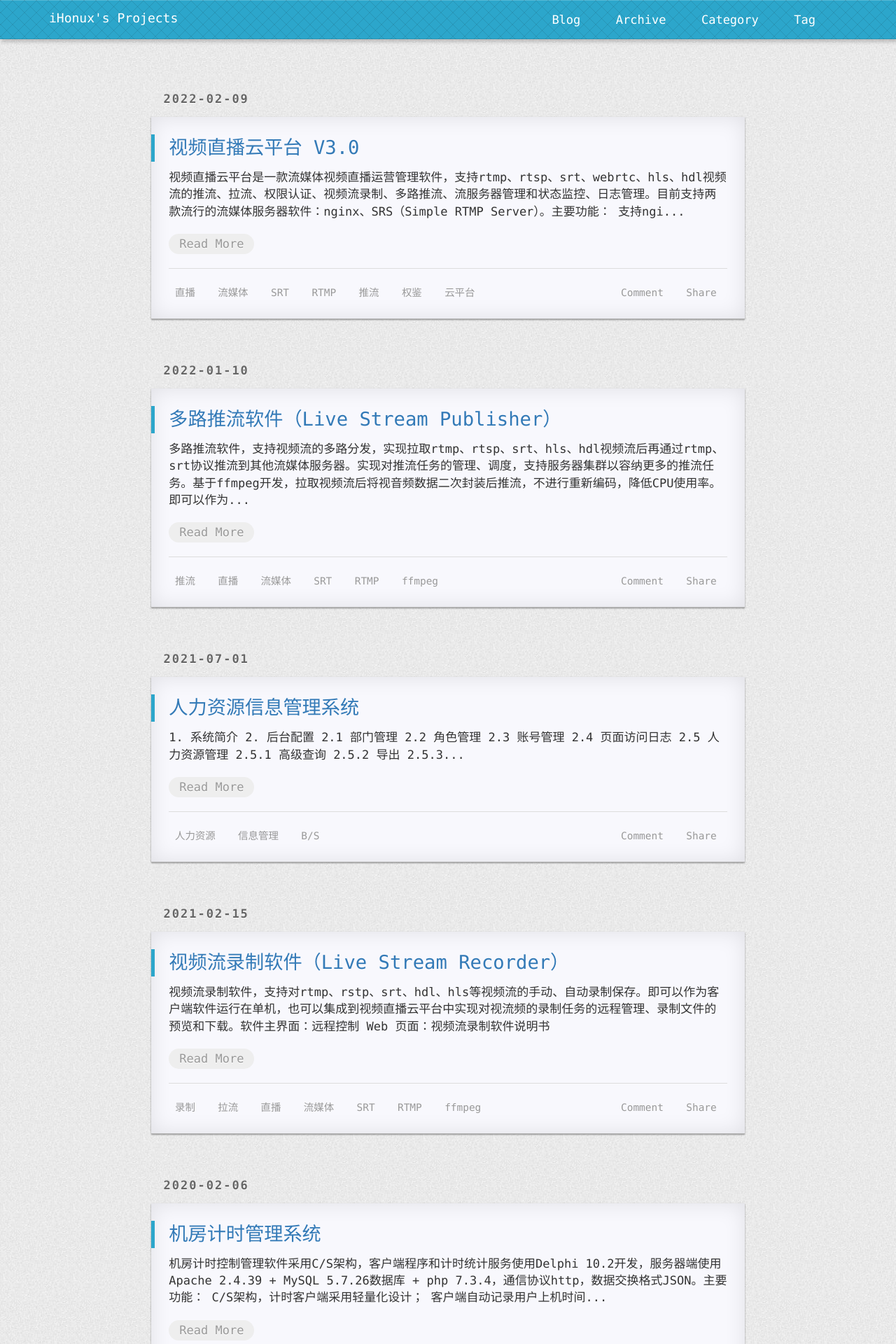
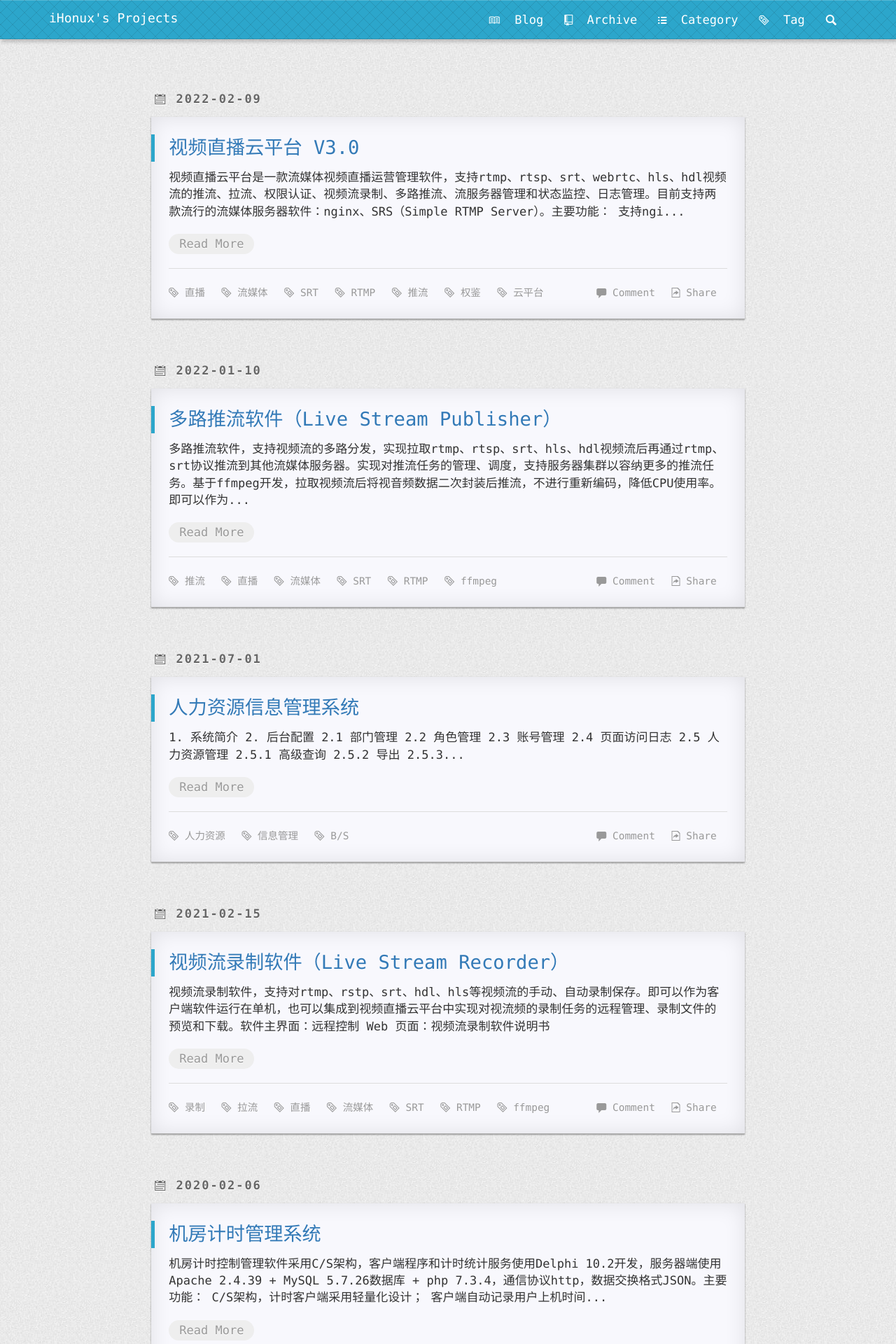
Before and after one commit to fxrj/fxrj.github.io, a Jekyll site: the page built from index.html, in a window 1280 px wide. Shown: the top 1920 px of the page at 70% size. Built offline with Jekyll 4.4.1, drawn with Linux system fonts in a browser that asks for light colours; nearby versions of some CDN libraries; the list of posts is cut into pages by our own code; comment, search, counter and statistics services are not loaded; a style sheet for code colours, icons or effects is not loaded.

Commit message:
Update head.html

```diff
--- a/_includes/head.html
+++ b/_includes/head.html
@@ -11,7 +11,7 @@
     <link rel="alternate" type="application/rss+xml" title="{{ site.title }}" href="{{ '/feed.xml' | prepend: site.baseurl | prepend: site.url }}"  />
 
     <link rel="stylesheet" href="https://libs.baidu.com/bootstrap/3.3.0/css/bootstrap.min.css"/>
-    <link rel="stylesheet" href="https://cdn.bootcss.com/octicons/3.5.0/octicons.min.css" >
+    <link rel="stylesheet" href="{{ site.baseurl }}/static/octicons/octicons.css" >
     <link rel="stylesheet" type="text/css" href="{{ '/static/css/style.css' | prepend: site.baseurl | prepend: site.url}}" />
     <link rel="stylesheet" href="{{ site.baseurl }}/static/css/gitalk.css">
     {% for style in page.styles %}<link rel="stylesheet" type="text/css" href="{{ '/static/css/' | append: style | prepend: site.baseurl | prepend: site.url}}" />
```
